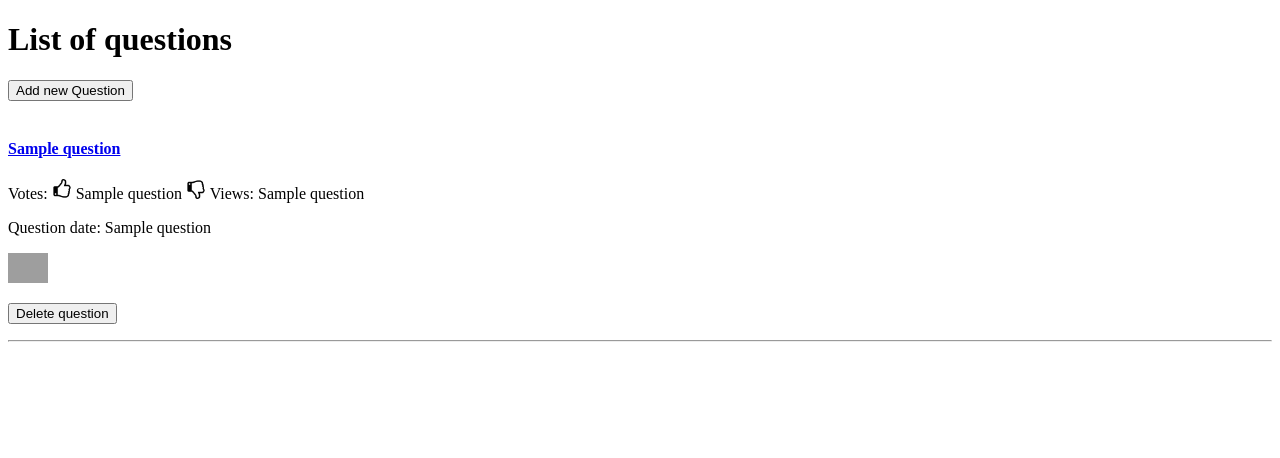
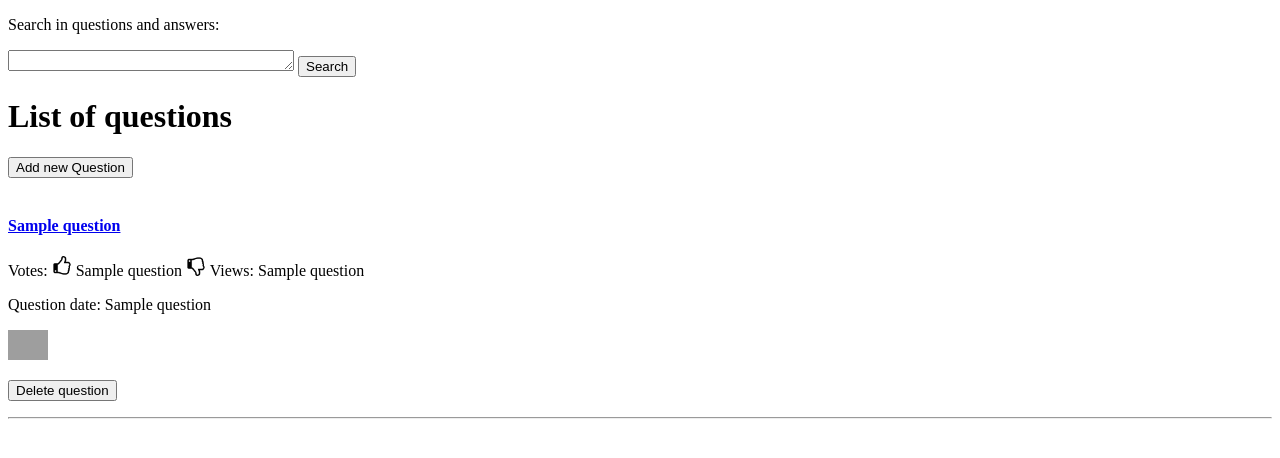
Before and after one commit to KataBucsai/AskMate2-project-prismatic, a Flask app: page / in a window 1280 px wide. Shown: the top 458 px of the page. Run offline with Flask 2, Linux system fonts and the light colour scheme; a database or web service that is not in the repository returns one stand-in record (values such as "Sample title"); some libraries are stand-ins or nearby versions; grey boxes are pictures that could not be loaded.

Commit message:
search button added

```diff
--- a/templates/list_questions.html
+++ b/templates/list_questions.html
@@ -9,6 +9,16 @@
 </head>
 
 <body>
+
+    <form action="/search" method="GET">
+        <p>
+            <label for="search">Search in questions and answers:</label>
+        </p>
+        <p>
+            <textarea id="q" name="q" rows="1" cols='33' required></textarea>
+            <input type="submit" value="Search" >
+        </p>
+    </form>
 
     <h1>List of questions</h1>
 
```
